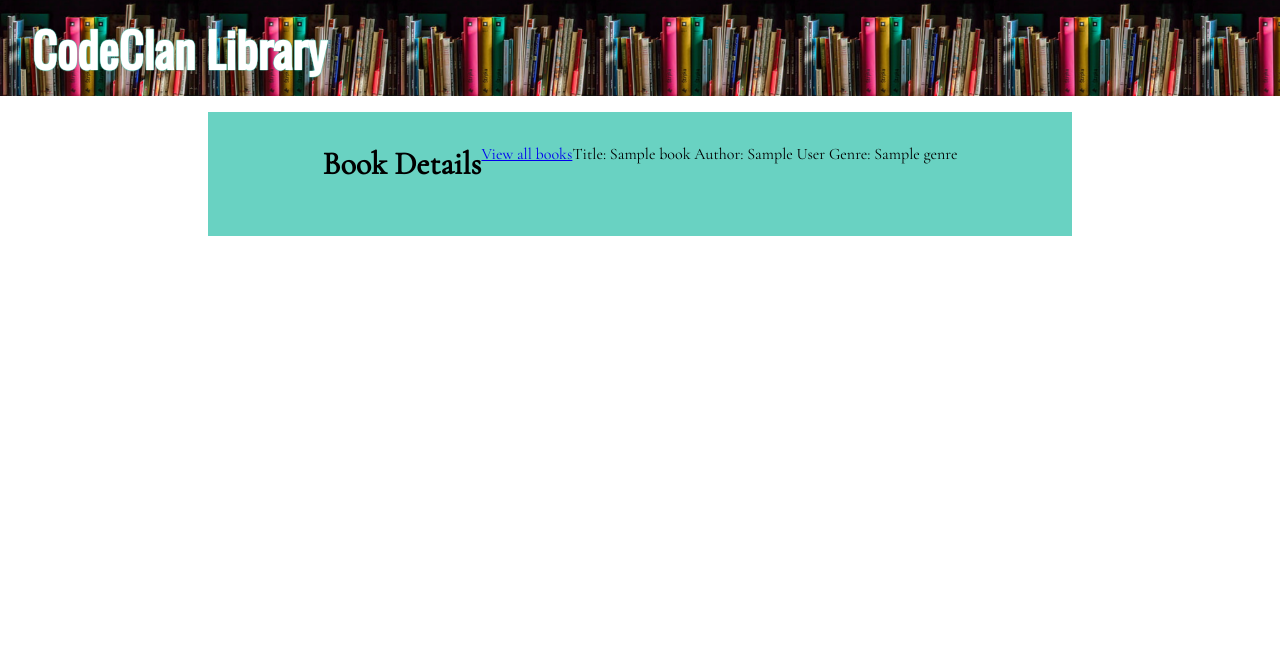
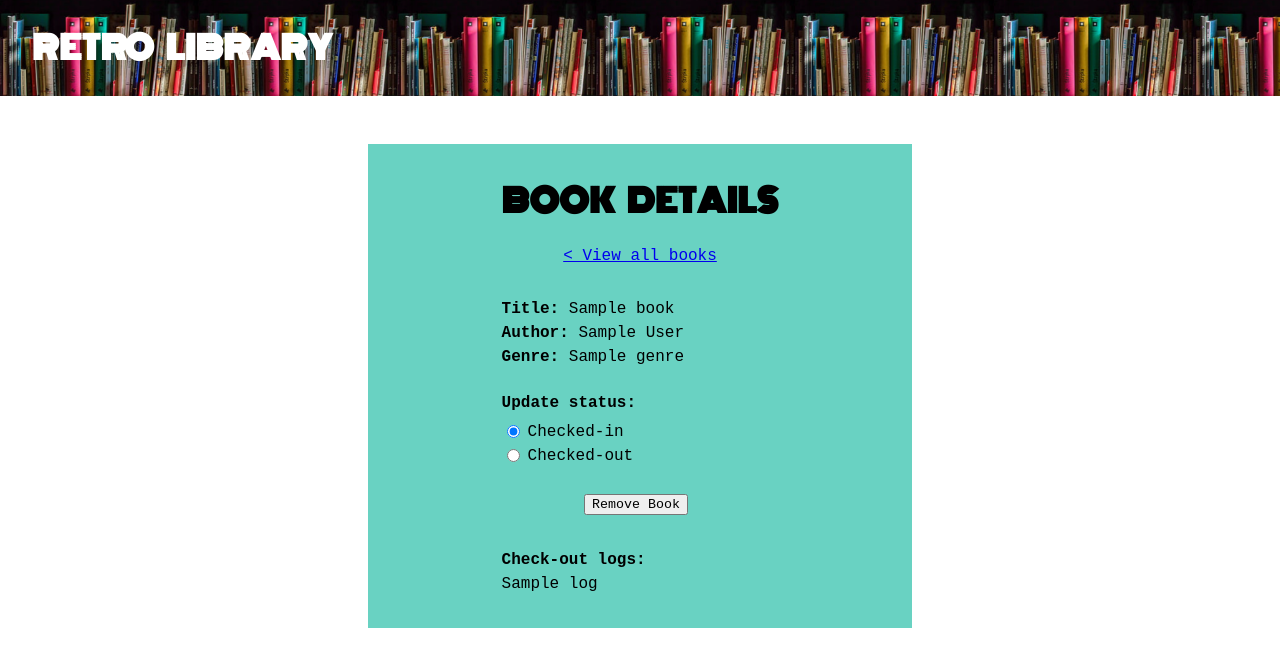
Before and after one commit to edwardjanson/library_app, a Flask app: template templates/book.html in a window 1280 px wide. Shown: the top 667 px of the page. Run offline with Flask 2, Linux system fonts and the light colour scheme; the template is opened without the code that fills it: most values are stand-ins (such as "Sample title", 1, 10 or a date in 2020).

Commit message:
updating html and css for desktop

```diff
--- a/controllers/controller.py
+++ b/controllers/controller.py
@@ -38,4 +38,8 @@ def update_book_check_out_status(hyphenated_title):
     book = get_book(hyphenated_title)
     status = request.form.getlist("check-out-status")
     update_check_out_status(book, status)
-    return redirect("/books")
+    location = request.args.get("loc")
+    if location == "book":
+        return render_template("book.html", book=book)
+    else:
+        return redirect("/books")
--- a/static/style.css
+++ b/static/style.css
@@ -1,5 +1,5 @@
 body {
-    font-family: "Cormorant Garamond", "Times New Roman", Times, serif;
+    font-family: 'Courier New', Courier, monospace;
     margin: 0 auto;
     width: 100%;
     display: flex;
@@ -9,18 +9,21 @@ body {
 }
 
 #logo {
-    font-family: Oswald, Arial, Helvetica, sans-serif;
+    font-family: "Monoton", Arial, Helvetica, sans-serif;
     font-weight: bolder;
-    font-size: 3rem;
+    font-size: 2rem;
     color: white;
     padding: 2rem;
-    text-shadow: 0 0 1px rgb(105, 210, 194), 0 0 1px rgb(105, 210, 194), 0 0 1px rgb(105, 210, 194), 0 0 1px rgb(105, 210, 194);
+    word-spacing: 0.5rem;
 }
 
 h1 {
     margin-top: 0;
     font-size: 2rem;
     text-align: center;
+    font-family: 'Monoton', cursive;
+    word-spacing: 0.5rem;
+
 }
 
 header {
@@ -33,8 +36,8 @@ header {
     flex-basis: 100%;
 }
 
-main {
-    margin: 1rem;
+#books {
+    margin: 3rem 1rem 1rem;
     display: flex;
     justify-content: center;
     background-color: rgb(105, 210, 194);
@@ -51,23 +54,100 @@ main {
 .book-card {
     margin: 1rem;
     background-color: rgb(255, 241, 45);
-    max-width: 10rem;
+    width: 10rem;
     padding: 1rem;
     display: flex;
     flex-direction: column;
     align-items: center;
+    gap: 0.6rem;
+    box-shadow: 0.4rem 0.3rem 0.3rem rgb(218, 90, 139);
 }
 
 .card-header {
-    margin-top: 0;
-    font-size: 1.5rem;
+    margin: 0;
+    padding-bottom: 0.5rem;
+    font-size: 1rem;
     text-align: center;
 }
 
-.book-card > form > span > input {
-    margin-bottom: 0.5rem;
+form > span {
+    display: flex;
 }
 
-.book-card > form > input {
+form > span > input {
+    margin-bottom: 0.5rem;
+    margin-right: 0.5rem;
+}
+
+form > input {
     margin-top: 0.5rem;
 }
+
+#book-details {
+    display: flex;
+    flex-direction: column;
+}
+
+#book {
+    margin: 3rem 1rem 1rem;
+    display: flex;
+    justify-content: center;
+    background-color: rgb(105, 210, 194);
+    width: 30rem;
+    padding: 2rem;
+}
+
+#error-message {
+    color: rgb(218, 90, 139);
+    font-weight: bold;
+}
+
+#add-book > form {
+    display: flex;
+    align-items: flex-end;
+    margin: 2rem 0;
+}
+
+.form-inputs {
+    max-width: 8.5rem;
+    margin-left: 0.5rem;
+    margin-right: 1rem;
+    font-family: 'Courier New', Courier, monospace;
+}
+
+.book-info {
+    margin: 0.5rem;
+}
+
+#view-all-books {
+    display: flex;
+    justify-content: center;
+    margin-bottom: 2rem;
+}
+
+#book-details {
+    line-height: 1.5rem;
+}
+
+#update-status {
+    padding-top: 1.5rem;
+    line-height: 1.3rem;
+}
+
+#update-status > span {
+    margin-bottom: 0.5rem;
+    display: flex;
+}
+
+#remove-book {
+    margin-top: 1rem;
+    display: flex;
+    justify-content: center;
+}
+
+#check-out-log {
+    margin-top: 2rem;
+    display: flex;
+    flex-direction: column;
+    line-height: 1.5rem;
+}
--- a/templates/book.html
+++ b/templates/book.html
@@ -5,13 +5,41 @@
 {% endblock %}
 
 {% block main %}
-<main>
-    <h1>Book Details</h1>
-    <span id="return"><a href="/books">View all books</a></span>
-    <div>
-        <span>Title: {{ book.title }}</span>
-        <span>Author: {{ book.author }}</span>
-        <span>Genre: {{ book.genre }}</span>
+<main id="book">
+    <div id="main-content">
+        <h1>BOOK DETAILS</h1>
+        <span id="view-all-books"><a href="/books">< View all books</a></span>
+        <div id="book-details">
+            <span><b>Title:</b> {{ book.title }}</span>
+            <span><b>Author:</b> {{ book.author }}</span>
+            <span><b>Genre:</b> {{ book.genre }}</span>
+        <div id="update-status">
+            <span><b>Update status:</b></span>
+            <form action="/books/{{ book.hyphenate_title() }}/update?loc=book" method="post">
+                {% if book.is_checked_out %}
+                <span><input name="check-out-status" type="radio" value="checked-in" onchange="this.form.submit()"/>Checked-in</span>
+                <span><input name="check-out-status" type="radio" value="checked-out" onchange="this.form.submit()" checked/>Checked-out</span>
+                {% else %}
+                <span><input name="check-out-status" type="radio" value="checked-in" onchange="this.form.submit()" checked/>Checked-in</span>
+                <span><input name="check-out-status" type="radio" value="checked-out" onchange="this.form.submit()"/>Checked-out</span>
+                {% endif %}
+            </form>
+        </div>
+        <div id="remove-book">
+            <form action="/books/{{ book.hyphenate_title() }}/delete" method="post">
+                <input class="form-inputs" type="submit" value="Remove Book">
+            </form>
+        </div>
+        <div id="check-out-log">
+            <span><b>Check-out logs:</b></span>
+            {% if book.check_out_logs %}
+                {% for log in book.check_out_logs %}
+                <span>{{ log }}</span>
+                {% endfor %}
+            {% else %}
+            <span>There are no logs yet</span>
+            {% endif %}
+        </div>
     </div>
 </main>
 {% endblock %}
--- a/templates/layout.html
+++ b/templates/layout.html
@@ -8,7 +8,9 @@
         <meta name="viewport" content="initial-scale=1, width=device-width">
 
         <!-- Google Font -->
-        <link href="https://fonts.googleapis.com/css2?family=Cormorant+Garamond|Oswald" rel="stylesheet">
+        <link rel="preconnect" href="https://fonts.googleapis.com">
+        <link rel="preconnect" href="https://fonts.gstatic.com" crossorigin>
+        <link href="https://fonts.googleapis.com/css2?family=Monoton&display=swap" rel="stylesheet">
 
         <!-- https://favicon.io/emoji-favicons/books -->
         <link href="/static/images/favicon.ico" rel="icon">
@@ -16,12 +18,12 @@
         <link rel="stylesheet" href="{{ url_for('static', filename='style.css') }}">
 
 
-        <title>{% block title %}{% endblock %} | Library</title>
+        <title>{% block title %}{% endblock %} | Retro Library</title>
 
     </head>
 <body>
     <header>
-        <span id="logo">CodeClan Library</span>
+        <span id="logo">RETRO LIBRARY</span>
     </header>
     {% block main %}{% endblock %}
 </body>
```
Also changed, not shown: models/book.py (+9 -0 lines), templates/books.html (+16 -18 lines).
